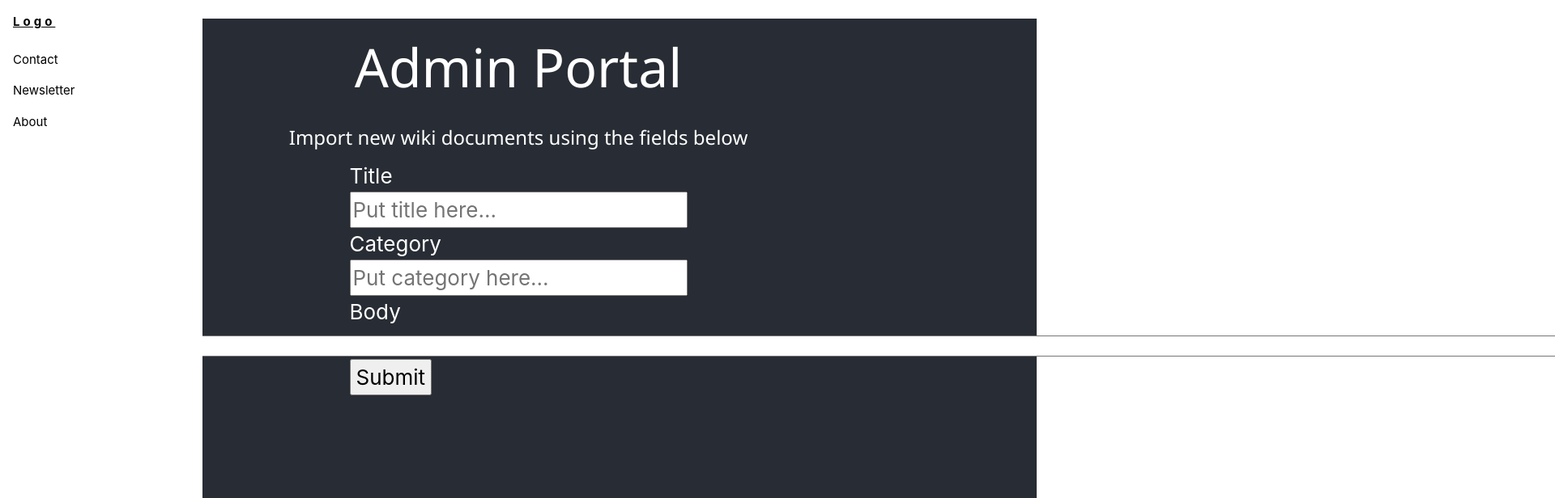
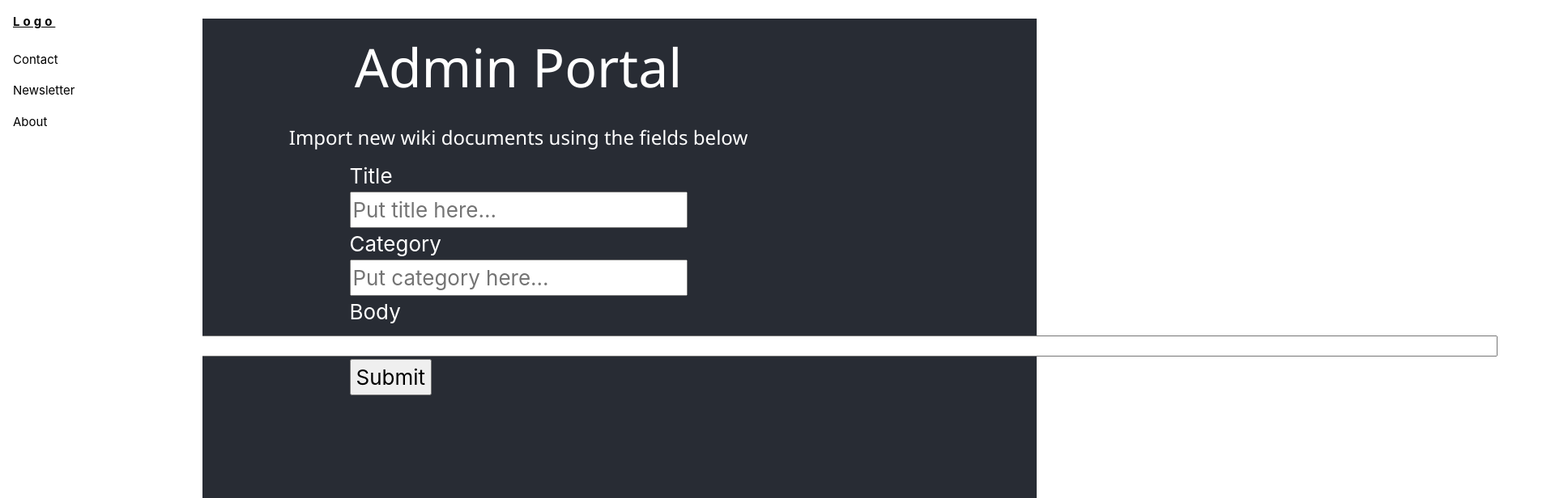
Before and after one commit to Christian-QA/alysopedia-wiki-project, a React (Create React App) app in the folder src/main/resources/alysopedia-app/: page /Admin in a window 1280 px wide. Shown: the top 616 px of the page at 81% size, 1920 px wide, since content can reach past the window. Built offline with nearby package versions, Linux system fonts and the light colour scheme; no server answers.

Commit message:
Made stylistic changes to front-end

```diff
--- a/src/main/resources/alysopedia-app/src/App.css
+++ b/src/main/resources/alysopedia-app/src/App.css
@@ -64,7 +64,7 @@ p {
 
 .body-input {
   font-size: calc(1px + 2vmin);
-  margin-left: -220%;
-  width: 660%;
+  margin-left: -120%;
+  width: 460%;
   height: 500%;
 }
--- a/src/main/resources/alysopedia-app/src/pages/admin/Portal.js
+++ b/src/main/resources/alysopedia-app/src/pages/admin/Portal.js
@@ -56,15 +56,15 @@ export default class portal extends React.Component {
                     <form onSubmit={this.handleSubmit}>
                         <section>
                             <label for="wikiName">Title<br></br></label>
-                            <input type="text" id="wikiName" name="wikiName" placeholder="Put title here..." onChange={this.handleChange}></input>
+                            <input type="text" id="wikiName" name="title" placeholder="Put title here..." onChange={this.handleChange}></input>
                         </section>
                         <section>
                             <label for="wikiCategory">Category<br></br></label>
-                            <input type="text" id="wikiCategory" name="wikiCategory" placeholder="Put category here..." onChange={this.handleChange}></input>
+                            <input type="text" id="wikiCategory" name="category" placeholder="Put category here..." onChange={this.handleChange}></input>
                         </section>
                         <section>
                             <label for="wikiBody">Body<br></br></label>
-                            <input type="text" id="wikiBody" name="wikiBody" placeholder="Put body here..." className="body-input" onChange={this.handleChange}></input>
+                            <input type="text" id="wikiBody" name="body" placeholder="Put body here..." className="body-input" onChange={this.handleChange}></input>
                         </section>
                         <button type="submit">Submit</button>
                     </form>
```
Also changed, not shown: src/main/resources/alysopedia-app/src/pages/About.js (line endings or trailing spaces).
